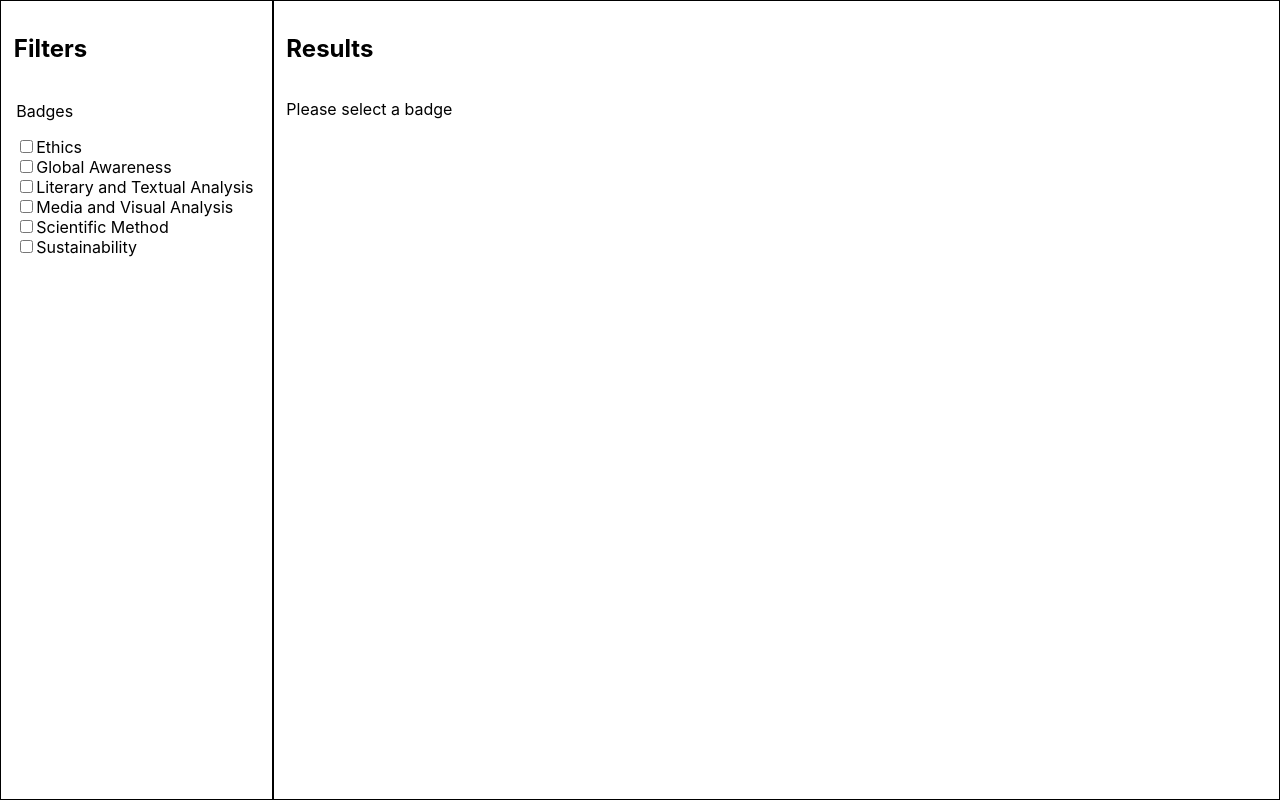
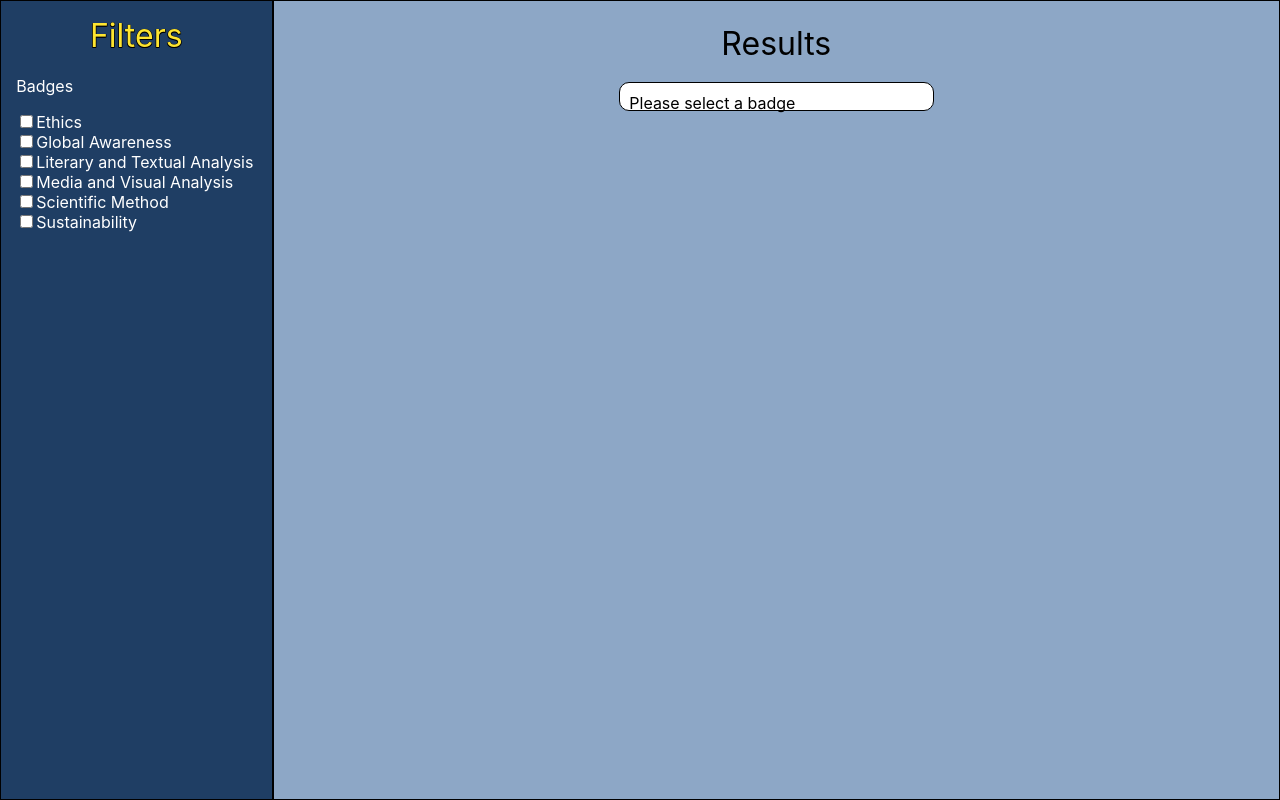
Before and after one commit to TheVanadium/course_req_overlap_finder, a React (Create React App) app in the folder course-selector/: page / in a window 1280 px wide. Built offline with nearby package versions, Linux system fonts and the light colour scheme; the HTML template or start-up script is replaced by a standard one.

Commit message:
feat: basic color and styling

```diff
--- a/course-selector/src/components/Filters.css
+++ b/course-selector/src/components/Filters.css
@@ -1,3 +1,15 @@
 #filters {
     padding: 1%;
+    background-color: #1f3e64;
+    color: #fff;
 }
+
+#filters h2 {
+    padding: 1%;
+    margin: 0;
+    font-size: 2em;
+    text-align: center;
+    font-weight: 400;
+    color: #fee530;
+    text-shadow: 0.5px 0.5px 0 #000, -0.5px -0.5px 0 #000, 0.5px -0.5px 0 #000, -0.5px 0.5px 0 #000;
+}
--- a/course-selector/src/components/Results.css
+++ b/course-selector/src/components/Results.css
@@ -2,8 +2,36 @@
     padding: 1%;
     display: flex;
     flex-direction: column;
+    background-color: #8da7c6;
+    /* center items vertically */
+    align-items: center;
+}
+
+#results h2 {
+    padding: 1%;
+    margin: 0;
+    font-size: 2em;
+    text-align: center;
+    font-weight: 400;
+}
+
+.course {
+    width: 30%;
+    height: 12%;
+    margin: 1%;
+    padding: 1%;
+    border: 1px solid #000;
+    border-radius: 10px;
+    background-color: #fff;
+    font-weight: 400;
+    color: #000;
 }
 
 #courseResultsList {
+    display: flex;
+    flex-direction: row;
+    flex-wrap: wrap;
+    justify-content: center;
+    width: 100%;
     overflow-y: scroll;
 }
--- a/course-selector/src/components/Results.js
+++ b/course-selector/src/components/Results.js
@@ -6,7 +6,7 @@ function Results(props) {
       <div id="results">
         <h2>Results</h2>
         <div id="courseResultsList">
-          {props.courses.map((course) => <p key={course}>{course}</p>)}
+          {props.courses.map((course) => <p key={course} className={"course"}>{course}</p>)}
         </div>
       </div>
     );
```
